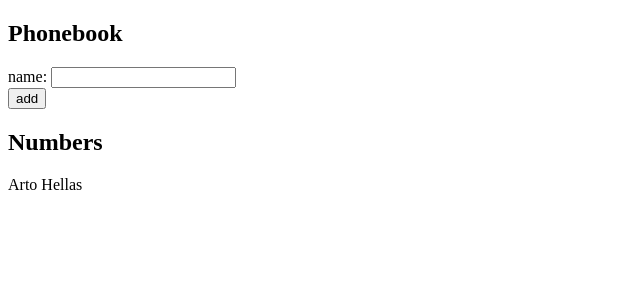
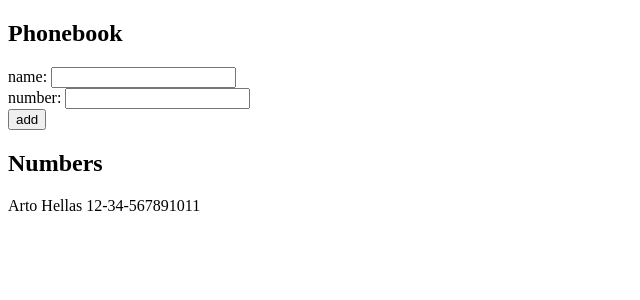
Before and after one commit to lenare/fullstackopen-course, a React (Vite) app in the folder part2/phonebook/: page / in a window 1280 px wide. Shown: the top 300 px of the page, without its empty margins (0-640 px from the left). Built offline with nearby package versions, Linux system fonts and the light colour scheme.

Commit message:
feat: exercise 2.8

```diff
--- a/part2/phonebook/src/App.jsx
+++ b/part2/phonebook/src/App.jsx
@@ -2,17 +2,19 @@ import { useState } from 'react'
 
 const App = () => {
   const [persons, setPersons] = useState([
-    { name: 'Arto Hellas' }
+    { name: 'Arto Hellas', number: '12-34-567891011' }
   ])
   const [newName, setNewName] = useState('')
+  const [newNumber, setNewNumber] = useState('')
 
   const handleSubmit = (event) => {
     event.preventDefault()
     if (persons.some((entry) => entry.name === newName)) {
       alert(`${newName} is already added to phonebook`)
     } else {
-      setPersons(persons.concat({ name: newName }))
+      setPersons(persons.concat({ name: newName, number: newNumber }))
       setNewName('')
+      setNewNumber('')
     }
   }
 
@@ -24,11 +26,14 @@ const App = () => {
           name: <input value={newName} onChange={(event) => setNewName(event.target.value)} />
         </div>
         <div>
+          number: <input value={newNumber} onChange={(event) => setNewNumber(event.target.value)} />
+        </div>
+        <div>
           <button type="submit">add</button>
         </div>
       </form>
       <h2>Numbers</h2>
-      {persons.map(person => <div key={person.name}>{person.name}</div>)}
+      {persons.map(person => <div key={person.name}>{person.name} {person.number}</div>)}
     </div>
   )
 }
```
